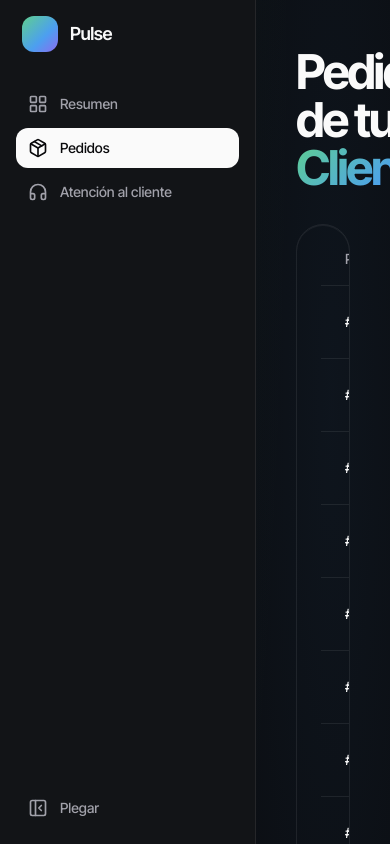
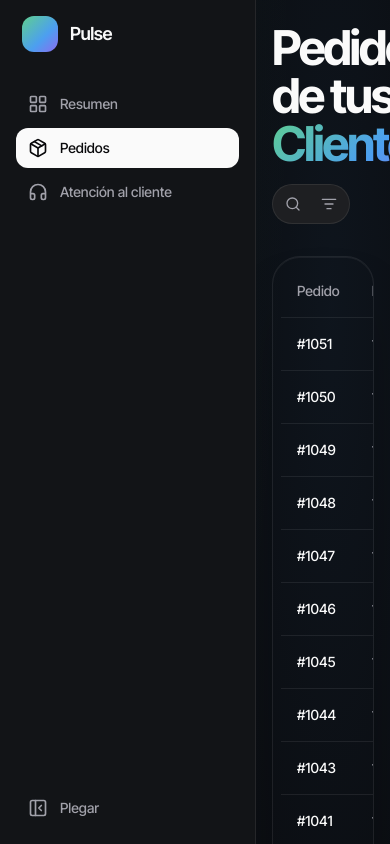
Before and after one commit to Danitaillefer/shop-panel, a React (Vite) app in the folder apps/web/: page /orders in a window 390 px wide. Shown: the top 844 px of the page. Built offline with nearby package versions, Linux system fonts and the light colour scheme.

Commit message:
feat: improve mobile layout for header and orders table

```diff
--- a/apps/web/src/components/DataTable.tsx
+++ b/apps/web/src/components/DataTable.tsx
@@ -13,11 +13,11 @@ interface DataTableProps<T> {
   getRowClassName?: (row: T) => string
 }
 
-const CELL_CLASSES = 'px-6 py-4'
+const CELL_CLASSES = 'px-4 md:px-6 py-4 whitespace-nowrap'
 
 export function DataTable<T>({ rows, columns, getRowKey, getRowClassName }: DataTableProps<T>) {
   return (
-    <div className="glass-card px-6 py-2 overflow-x-auto">
+    <div className="glass-card px-2 md:px-6 py-2 overflow-x-auto">
       <table className="w-full text-sm">
         <thead>
           <tr className="border-b border-border">
--- a/apps/web/src/components/PageHeader.tsx
+++ b/apps/web/src/components/PageHeader.tsx
@@ -10,8 +10,8 @@ interface PageHeaderProps {
 
 export function PageHeader({title, eyebrow, highlight, children}: PageHeaderProps){
     return (
-        <div className="flex mb-8 items-end place-content-between">
-            <div className="flex flex-col">
+        <div className="mb-8 flex flex-col items-start gap-4 sm:flex-row sm:items-end sm:justify-between">
+            <div className="flex flex-col ">
                 {eyebrow && <span className="text-sm font-medium text-muted">{eyebrow}</span>}
                 <h1 className="mt-2 text-5xl font-bold tracking-tighter md:text-6xl">{title} { highlight && <span className="bg-brand-gradient bg-clip-text text-transparent">{highlight}</span>}</h1>
             </div>
--- a/apps/web/src/layouts/DashboardLayout.tsx
+++ b/apps/web/src/layouts/DashboardLayout.tsx
@@ -7,7 +7,7 @@ function Layout() {
   return (
     <div className='flex min-h-screen'>
         <Sidebar/>
-        <main className='relative isolate flex-1 overflow-hidden p-10'>
+        <main className='relative isolate min-w-0 flex-1 overflow-hidden p-4 md:p-10'>
 
           <Outlet />
         </main>
```
